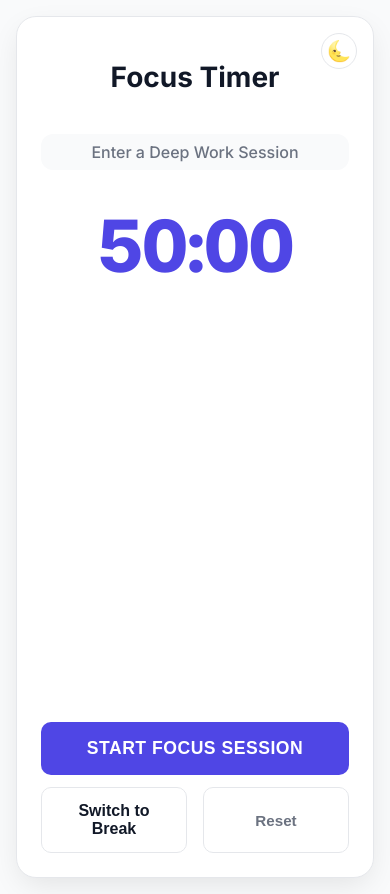
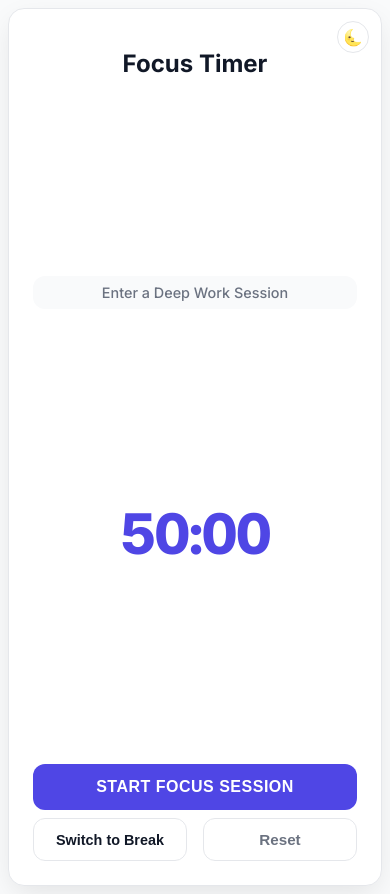
Before and after one commit to thisisalimirza/pomodoro, a plain HTML site: page index.html in a window 390 px wide. Drawn offline with Linux system fonts and the light colour scheme.

Commit message:
fixed mobile ui

```diff
--- a/styles.css
+++ b/styles.css
@@ -180,78 +180,64 @@ h1 {
 /* Mobile Optimizations */
 @media (max-width: 428px) { /* iPhone 15 width */
   .container {
-    padding: 1.5rem;
-    border-radius: 20px;
+    padding: 1rem;
+    border-radius: 16px;
     width: 100%;
-    margin: 1rem;
-    min-height: calc(100vh - 2rem);
+    margin: 0.5rem;
+    min-height: calc(100vh - 1rem);
     display: flex;
     flex-direction: column;
-    justify-content: center;
+    justify-content: space-between;
   }
 
   .timer {
-    font-size: 4.5rem; /* Slightly smaller for mobile */
-    margin: 1.5rem 0;
+    font-size: 3.5rem;
+    margin: 0.75rem 0;
   }
 
   h1 {
-    font-size: 1.75rem;
-    margin-bottom: 1.5rem;
-  }
-
-  .controls {
-    gap: 0.75rem;
-    margin-top: auto; /* Push controls to bottom */
-    padding-top: 2rem;
-  }
-
-  .controls button {
-    padding: 0.875rem 1.25rem;
-    border-radius: 10px;
-  }
-
-  #timer-toggle {
-    padding: 1rem;
-  }
-
-  .theme-toggle {
-    top: 1rem;
-    right: 1rem;
-    width: 36px;
-    height: 36px;
-    padding: 0.5rem;
+    font-size: 1.5rem;
+    margin-bottom: 0.75rem;
   }
 
   .status {
-    margin: 1rem 0;
+    margin: 0.5rem 0;
     padding: 0.5rem;
   }
 
   #status-text {
+    font-size: 0.9rem;
+  }
+
+  .controls {
+    gap: 0.5rem;
+    margin-top: 0.75rem;
+    padding-top: 0;
+  }
+
+  .secondary-controls {
+    gap: 0.5rem;
+    display: grid;
+    grid-template-columns: 1fr 1fr;
+  }
+
+  .controls button {
+    padding: 0.75rem 1rem;
+    font-size: 0.9rem;
+  }
+
+  #timer-toggle {
+    padding: 0.875rem;
     font-size: 1rem;
   }
 
-  .controls {
-    margin-top: auto;
-    padding-top: 2rem;
-  }
-
-  .secondary-controls {
-    gap: 0.75rem;
-  }
-
-  .controls button {
-    padding: 0.875rem 1.25rem;
-  }
-
-  #timer-toggle {
-    padding: 1rem;
-  }
-
-  .add-time-button {
-    padding: 0.875rem 1.25rem;
-    font-size: 0.9rem;
+  .theme-toggle {
+    top: 0.75rem;
+    right: 0.75rem;
+    width: 32px;
+    height: 32px;
+    padding: 0.4rem;
+    font-size: 1rem;
   }
 }
 
```
